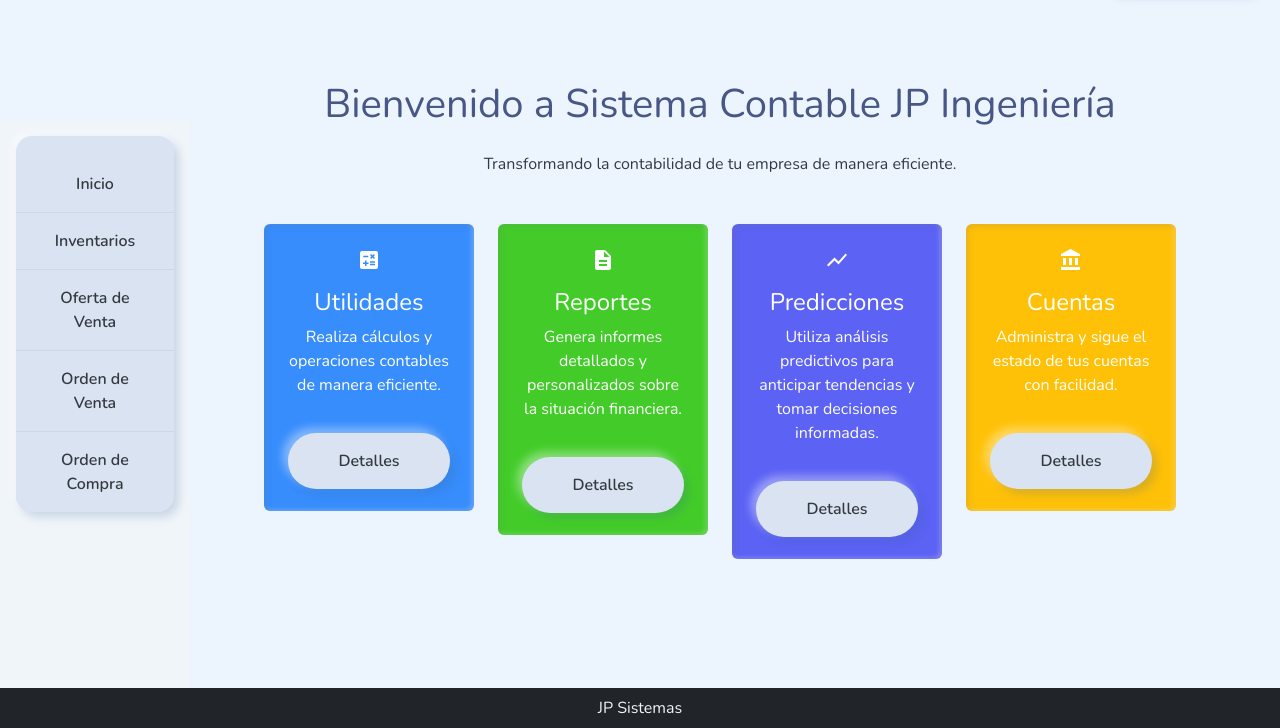
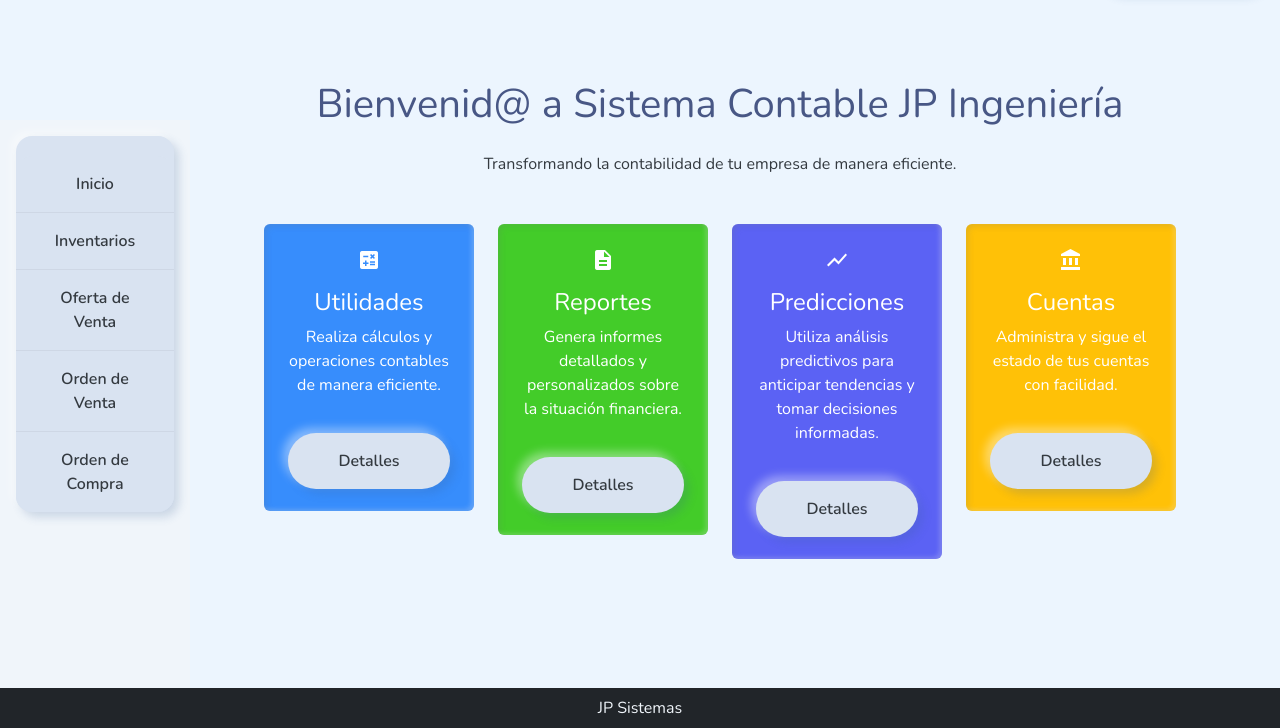
Before and after one commit to Adsoog/contabilidad_django, a Django app: page / in a window 1280 px wide. Shown: the part 72-800 px from the top of the page. Run offline with Django 5.2, Linux system fonts and the light colour scheme; some libraries are stand-ins or nearby versions.

Commit message:
Update home.html

```diff
--- a/home/templates/home.html
+++ b/home/templates/home.html
@@ -4,7 +4,7 @@
 
 {% block content %}
     <div class="container my-4">
-        <h1 class="text-center mb-4">Bienvenido a Sistema Contable JP Ingeniería</h1>
+        <h1 class="text-center mb-4">Bienvenid@ a Sistema Contable JP Ingeniería</h1>
         <p class="text-center">Transformando la contabilidad de tu empresa de manera eficiente.</p>
 
         <div class="row my-5">
```
